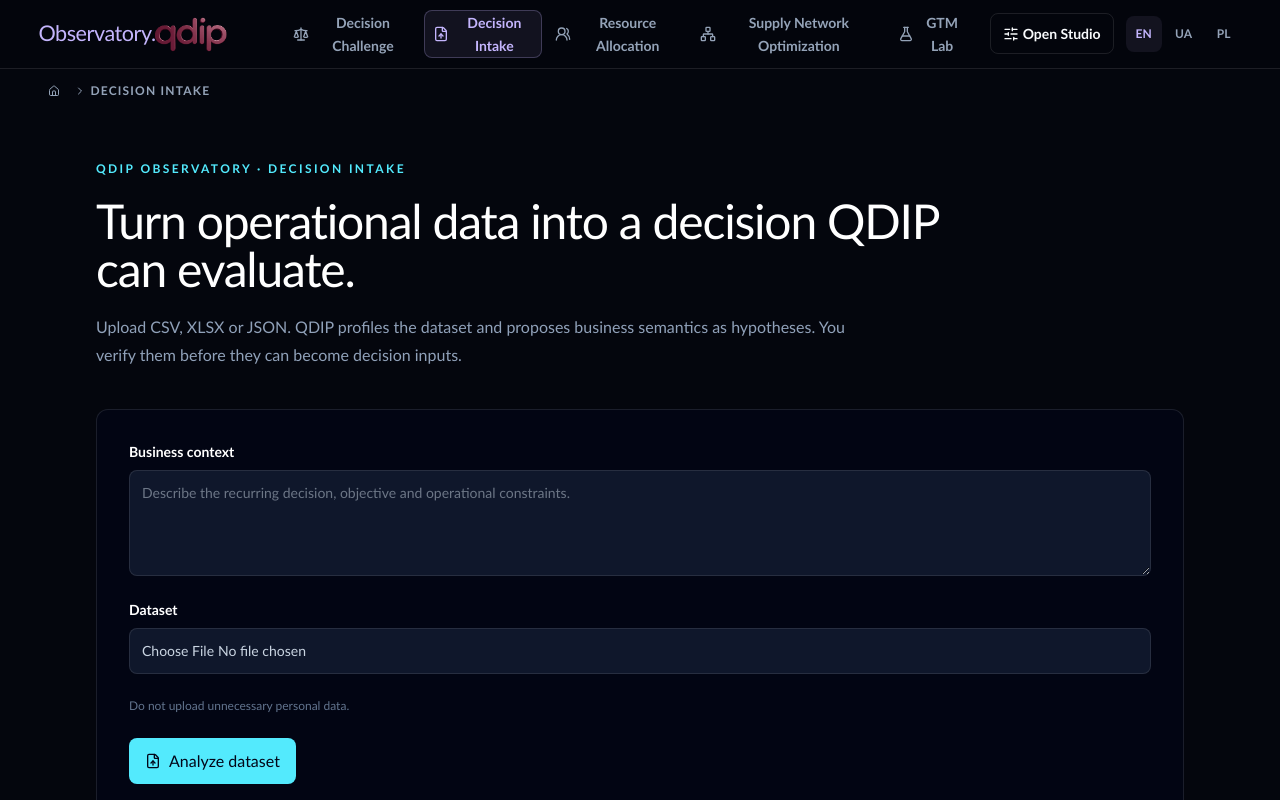
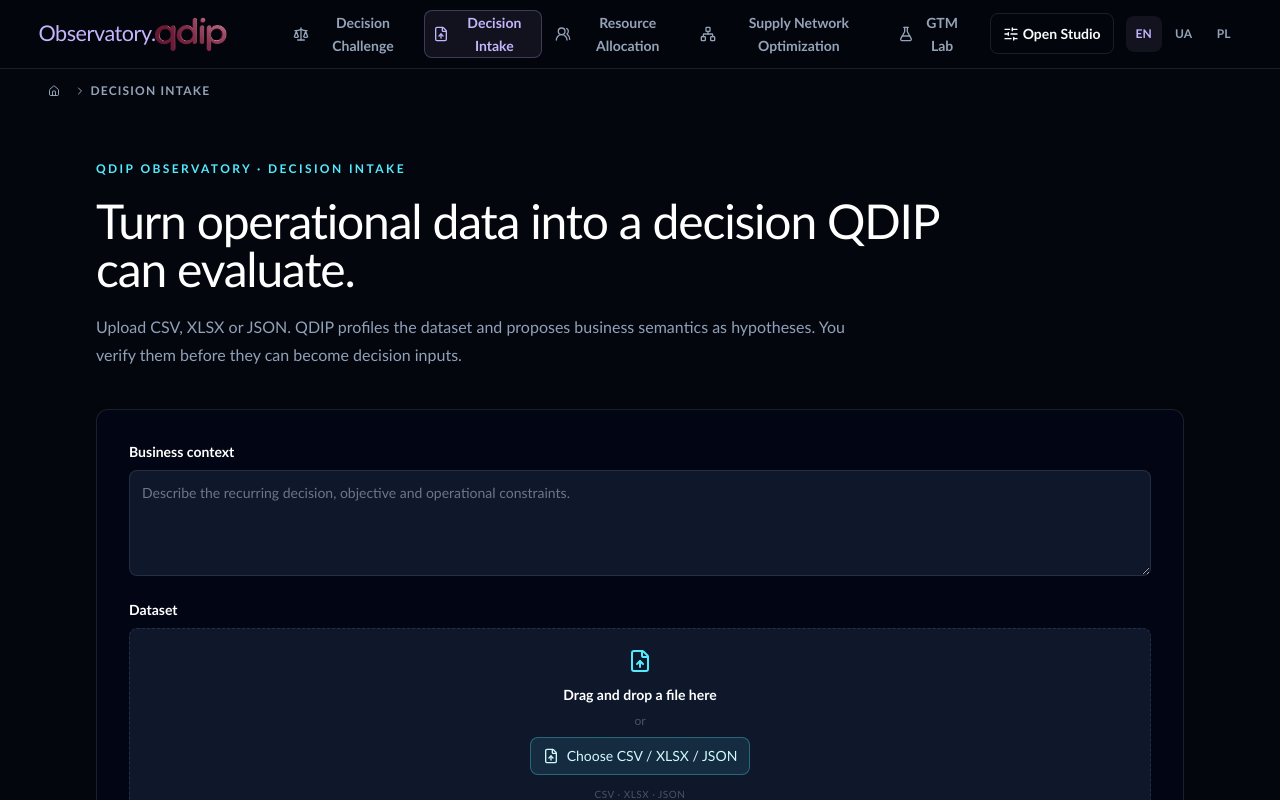
Before and after one commit to mentality-prj/dip-observatory, a Next.js app: page /en/decision-intake in a window 1280 px wide. Shown: the top 800 px of the page. Built offline with nearby package versions, Linux system fonts and the light colour scheme.

Commit message:
fix: localize decision intake and reuse dropzone

```diff
--- a/src/features/decision-intake/workspace.tsx
+++ b/src/features/decision-intake/workspace.tsx
@@ -3,6 +3,7 @@
 import { useState, type FormEvent } from 'react'
 import { FileUp } from 'lucide-react'
 
+import { FileDropzone } from '@/components/file-dropzone'
 import type { Locale } from '@/lib/observatory-i18n'
 import { intakeAnalysisSchema, type IntakeAnalysis } from './model/contracts'
 
@@ -14,6 +15,11 @@ const copy = {
     context: 'Business context',
     contextHint: 'Describe the recurring decision, objective and operational constraints.',
     file: 'Dataset',
+    drop: 'Drag and drop a file here',
+    dropActive: 'Drop the file to analyze',
+    or: 'or',
+    choose: 'Choose CSV / XLSX / JSON',
+    fileRequired: 'Choose a dataset before analysis.',
     submit: 'Analyze dataset',
     busy: 'Analyzing…',
     result: 'Interpretation',
@@ -23,6 +29,15 @@ const copy = {
     gate: 'Evidence gate',
     assumptions: 'Assumptions',
     privacy: 'Do not upload unnecessary personal data.',
+    gateStatuses: {
+      no_opportunity: 'No opportunity',
+      discovered: 'Discovered',
+      ready_for_decision: 'Ready for decision',
+      ready_for_historical_evaluation: 'Ready for historical evaluation',
+      needs_more_data: 'Needs more data',
+      needs_prospective_pilot: 'Needs prospective pilot',
+      invalid: 'Invalid',
+    },
   },
   uk: {
     eyebrow: 'QDIP OBSERVATORY · ПІДГОТОВКА РІШЕННЯ',
@@ -31,6 +46,11 @@ const copy = {
     context: 'Бізнес-контекст',
     contextHint: 'Опишіть повторюване рішення, мету та операційні обмеження.',
     file: 'Набір даних',
+    drop: 'Перетягніть файл сюди',
+    dropActive: 'Відпустіть файл, щоб додати його',
+    or: 'або',
+    choose: 'Вибрати CSV / XLSX / JSON',
+    fileRequired: 'Виберіть набір даних перед аналізом.',
     submit: 'Проаналізувати дані',
     busy: 'Аналізую…',
     result: 'Інтерпретація',
@@ -40,6 +60,15 @@ const copy = {
     gate: 'Перевірка доказів',
     assumptions: 'Припущення',
     privacy: 'Не завантажуйте зайві персональні дані.',
+    gateStatuses: {
+      no_opportunity: 'Немає можливості',
+      discovered: 'Виявлено',
+      ready_for_decision: 'Готово до рішення',
+      ready_for_historical_evaluation: 'Готово до історичної оцінки',
+      needs_more_data: 'Потрібно більше даних',
+      needs_prospective_pilot: 'Потрібен проспективний пілот',
+      invalid: 'Некоректно',
+    },
   },
   pl: {
     eyebrow: 'QDIP OBSERVATORY · PRZYGOTOWANIE DECYZJI',
@@ -48,6 +77,11 @@ const copy = {
     context: 'Kontekst biznesowy',
     contextHint: 'Opisz powtarzalną decyzję, cel i ograniczenia operacyjne.',
     file: 'Zbiór danych',
+    drop: 'Przeciągnij i upuść plik tutaj',
+    dropActive: 'Upuść plik, aby go dodać',
+    or: 'lub',
+    choose: 'Wybierz CSV / XLSX / JSON',
+    fileRequired: 'Wybierz zbiór danych przed analizą.',
     submit: 'Analizuj dane',
     busy: 'Analizowanie…',
     result: 'Interpretacja',
@@ -57,22 +91,65 @@ const copy = {
     gate: 'Bramka dowodowa',
     assumptions: 'Założenia',
     privacy: 'Nie przesyłaj zbędnych danych osobowych.',
+    gateStatuses: {
+      no_opportunity: 'Brak możliwości',
+      discovered: 'Wykryto',
+      ready_for_decision: 'Gotowe do decyzji',
+      ready_for_historical_evaluation: 'Gotowe do oceny historycznej',
+      needs_more_data: 'Potrzeba więcej danych',
+      needs_prospective_pilot: 'Wymagany pilotaż prospektywny',
+      invalid: 'Nieprawidłowe',
+    },
   },
 } as const
+
+const runtimeText: Record<'uk' | 'pl', Record<string, string>> = {
+  uk: {
+    'Which field represents the action a decision maker can control?':
+      'Яке поле відповідає дії, яку може контролювати особа, що приймає рішення?',
+    'What business objective should QDIP optimize?': 'Яку бізнес-мету має оптимізувати QDIP?',
+    'Which constraints were known and binding at decision time?':
+      'Які обмеження були відомі та обов’язкові на момент прийняття рішення?',
+    'Which fields were available before the action was chosen?': 'Які поля були доступні до вибору дії?',
+    'Which field records the realized outcome?': 'Яке поле фіксує фактичний результат?',
+    'Confirm the controllable action and business objective.': 'Підтвердьте керовану дію та бізнес-мету.',
+  },
+  pl: {
+    'Which field represents the action a decision maker can control?':
+      'Które pole reprezentuje działanie, które może kontrolować osoba podejmująca decyzję?',
+    'What business objective should QDIP optimize?': 'Jaki cel biznesowy powinien optymalizować QDIP?',
+    'Which constraints were known and binding at decision time?':
+      'Które ograniczenia były znane i wiążące w momencie podejmowania decyzji?',
+    'Which fields were available before the action was chosen?': 'Które pola były dostępne przed wyborem działania?',
+    'Which field records the realized outcome?': 'Które pole rejestruje rzeczywisty wynik?',
+    'Confirm the controllable action and business objective.': 'Potwierdź kontrolowane działanie i cel biznesowy.',
+  },
+}
+
+function localizeRuntimeText(locale: Locale, text: string): string {
+  if (locale === 'en') return text
+  return runtimeText[locale][text] ?? text
+}
 
 export function DecisionIntakeWorkspace({ locale }: { locale: Locale }) {
   const t = copy[locale]
   const [analysis, setAnalysis] = useState<IntakeAnalysis | null>(null)
+  const [file, setFile] = useState<File | null>(null)
   const [error, setError] = useState('')
   const [busy, setBusy] = useState(false)
 
   async function submit(event: FormEvent<HTMLFormElement>) {
     event.preventDefault()
+    if (!file) {
+      setError(t.fileRequired)
+      return
+    }
     setBusy(true)
     setError('')
     setAnalysis(null)
     try {
       const form = new FormData(event.currentTarget)
+      form.set('file', file)
       const response = await fetch('/api/decision-intake/analyze', { method: 'POST', body: form })
       const payload: unknown = await response.json()
       if (!response.ok) {
@@ -106,16 +183,51 @@ export function DecisionIntakeWorkspace({ locale }: { locale: Locale }) {
             className="rounded-lg border border-white/10 bg-slate-900 p-3"
           />
         </label>
-        <label className="grid gap-2 text-sm text-slate-300">
+        <div className="grid gap-2 text-sm text-slate-300">
           <span className="font-semibold text-white">{t.file}</span>
-          <input
-            name="file"
-            type="file"
-            required
-            accept=".csv,.xlsx,.json,text/csv,application/json"
-            className="rounded-lg border border-white/10 bg-slate-900 p-3"
-          />
-        </label>
+          <FileDropzone
+            accept=".csv,.xlsx,.json,text/csv,application/json,application/vnd.openxmlformats-officedocument.spreadsheetml.sheet"
+            disabled={busy || !file}
+            onFile={(nextFile) => {
+              setFile(nextFile)
+              setAnalysis(null)
+              setError('')
+            }}
+            testId="decision-intake-dropzone"
+            className={(dragging) =>
+              `rounded-lg border border-dashed p-5 text-center transition-colors ${
+                dragging
+                  ? 'border-cyan-300 bg-cyan-300/10'
+                  : file
+                    ? 'border-emerald-300/30 bg-emerald-300/[0.05]'
+                    : 'border-white/10 bg-slate-900'
+              }`
+            }
+          >
+            {({ dragging, openFilePicker }) => (
+              <>
+                <FileUp className="mx-auto h-6 w-6 text-cyan-300" />
+                <div data-testid="decision-intake-file" className="mt-3 break-words text-sm font-semibold text-white">
+                  {dragging ? t.dropActive : file?.name ?? t.drop}
+                </div>
+                {!dragging ? (
+                  <>
+                    <div className="my-2 text-xs text-slate-600">{t.or}</div>
+                    <button
+                      type="button"
+                      onClick={openFilePicker}
+                      className="inline-flex items-center gap-2 rounded-lg border border-cyan-300/30 bg-cyan-300/10 px-3 py-2 text-sm font-semibold text-cyan-100"
+                    >
+                      <FileUp className="h-4 w-4" />
+                      {t.choose}
+                    </button>
+                    <div className="mt-3 text-[10px] uppercase tracking-wider text-slate-600">CSV · XLSX · JSON</div>
+                  </>
+                ) : null}
+              </>
+            )}
+          </FileDropzone>
+        </div>
         <p className="text-xs text-slate-500">{t.privacy}</p>
         <button
           disabled={busy}
@@ -155,12 +267,15 @@ export function DecisionIntakeWorkspace({ locale }: { locale: Locale }) {
             <h2 className="text-xl font-medium">{t.questions}</h2>
             <ol className="mt-4 grid gap-3 text-sm text-slate-300">
               {analysis.interpretation.clarification_questions.map((question) => (
-                <li key={question}>{question}</li>
+                <li key={question}>{localizeRuntimeText(locale, question)}</li>
               ))}
             </ol>
             <div className="mt-6 border-t border-white/10 pt-4 text-sm">
-              <b>{t.gate}:</b> <span className="text-cyan-200">{analysis.evidence_gate.status}</span>
-              <p className="mt-2 text-xs leading-5 text-slate-500">{analysis.evidence_gate.recommended_next_step}</p>
+              <b>{t.gate}:</b>{' '}
+              <span className="text-cyan-200">{t.gateStatuses[analysis.evidence_gate.status]}</span>
+              <p className="mt-2 text-xs leading-5 text-slate-500">
+                {localizeRuntimeText(locale, analysis.evidence_gate.recommended_next_step)}
+              </p>
             </div>
             {analysis.contract.assumptions.length ? (
               <div className="mt-5">
```
